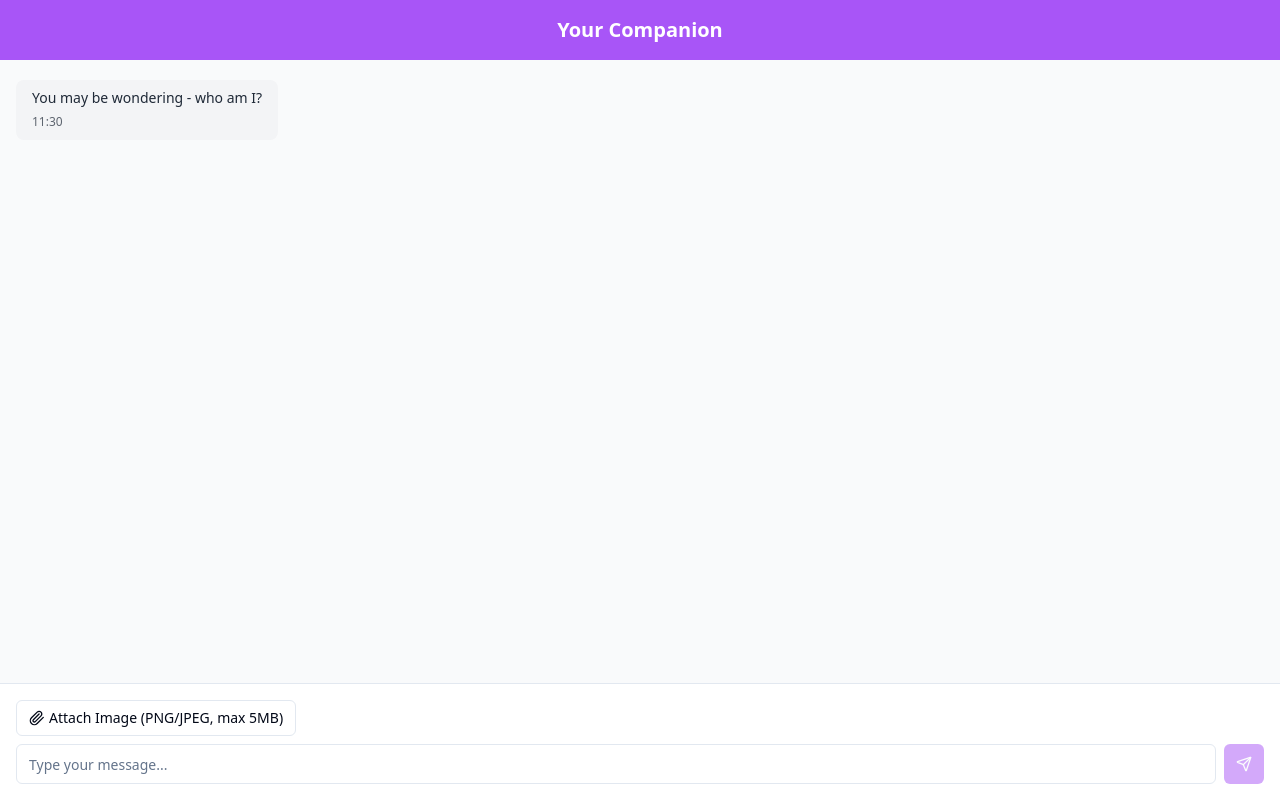
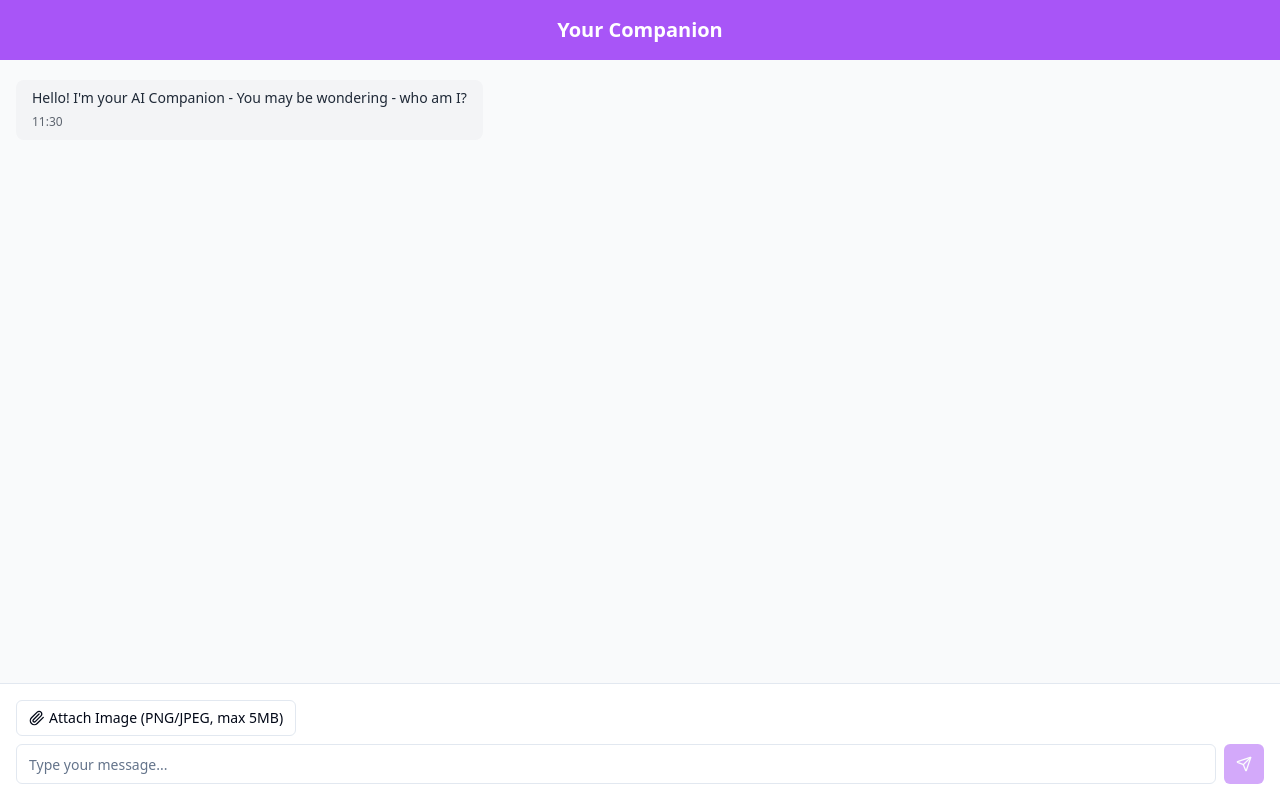
Before and after one commit to u-rahul/your-chat-companion-web, a React (Vite) app: page / in a window 1280 px wide. Built offline with nearby package versions, Linux system fonts and the light colour scheme.

Commit message:
Greet user with agent role
Update the welcome message to include the agent's role.

```diff
--- a/src/components/ChatContainer.tsx
+++ b/src/components/ChatContainer.tsx
@@ -11,7 +11,7 @@ export const ChatContainer = () => {
   const [messages, setMessages] = useState<Message[]>([
     {
       id: "welcome",
-      text: "You may be wondering - who am I?",
+      text: "Hello! I'm your AI Companion - You may be wondering - who am I?",
       isUser: false,
       timestamp: new Date(),
     }
```
